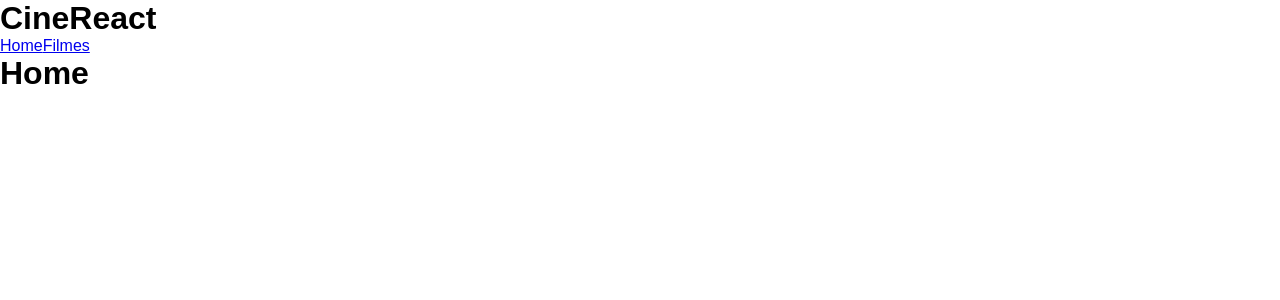
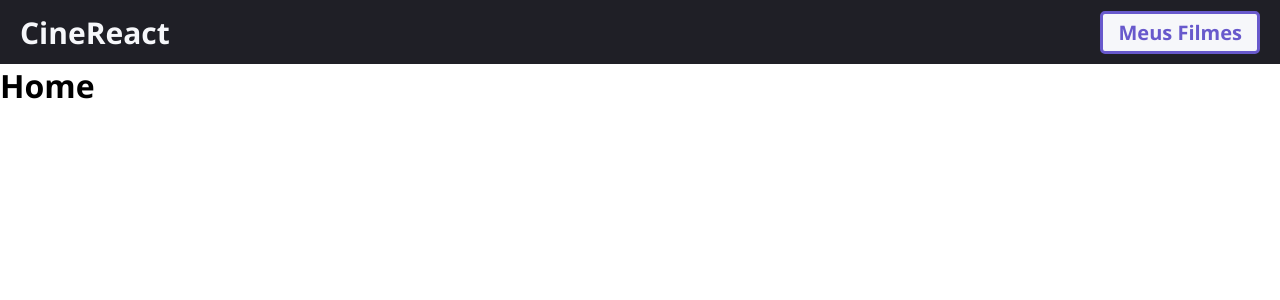
Before and after one commit to GuilhermeAMendes/CineReact, a React (Create React App) app: page / in a window 1280 px wide. Shown: the top 300 px of the page. Built offline with nearby package versions, Linux system fonts and the light colour scheme.

Commit message:
feat: styling in header global

```diff
--- a/src/Components/Header/index.js
+++ b/src/Components/Header/index.js
@@ -4,9 +4,8 @@ import "./style.css";
 function Header() {
   return (
     <header>
-      <h1>CineReact</h1>
-      <Link to="/">Home</Link>
-      <Link to="/Film">Filmes</Link>
+      <Link to="/" className="logo">CineReact</Link>
+      <Link to="/Favorite" className="favorite">Meus Filmes</Link>
     </header>
   );
 }
--- a/src/Components/Header/style.css
+++ b/src/Components/Header/style.css
@@ -0,0 +1,35 @@
+header {
+  display: flex;
+  align-items: center;
+  justify-content: space-between;
+  width: 100%;
+  height: 8vh;
+  background-color: var(--color-4);
+  padding: 0px 20px;
+  font-size: 15pt;
+}
+
+header a {
+  text-decoration: none;
+  cursor: pointer;
+  font-weight: bold;
+}
+
+.logo {
+  font-size: 1.875rem;
+  color: var(--color-1);
+}
+
+.favorite {
+  padding: 5px 15px;
+  background-color: var(--color-1);
+  border: 3px solid var(--color-2);
+  border-radius: 5px;
+  color: var(--color-2);
+  transition: all ease-in-out 0.25s;
+}
+
+.favorite:hover{
+    background-color: var(--color-2);
+    color: var(--color-1);
+}
--- a/src/index.css
+++ b/src/index.css
@@ -1,3 +1,11 @@
+:root{
+  --color-1 : #f6f7fa;
+  --color-2 : #6859cc;
+  --color-3 : #d4d16e;
+  --color-4 : #1f1f26;
+
+}
+
 *{
   padding: 0;
   margin: 0;
@@ -5,7 +13,7 @@
 }
 
 body{
-  font-family: sans-serif;
+  font-family: 'Segoe UI', Tahoma, Geneva, Verdana, sans-serif;
 }
 
 .app{
```
